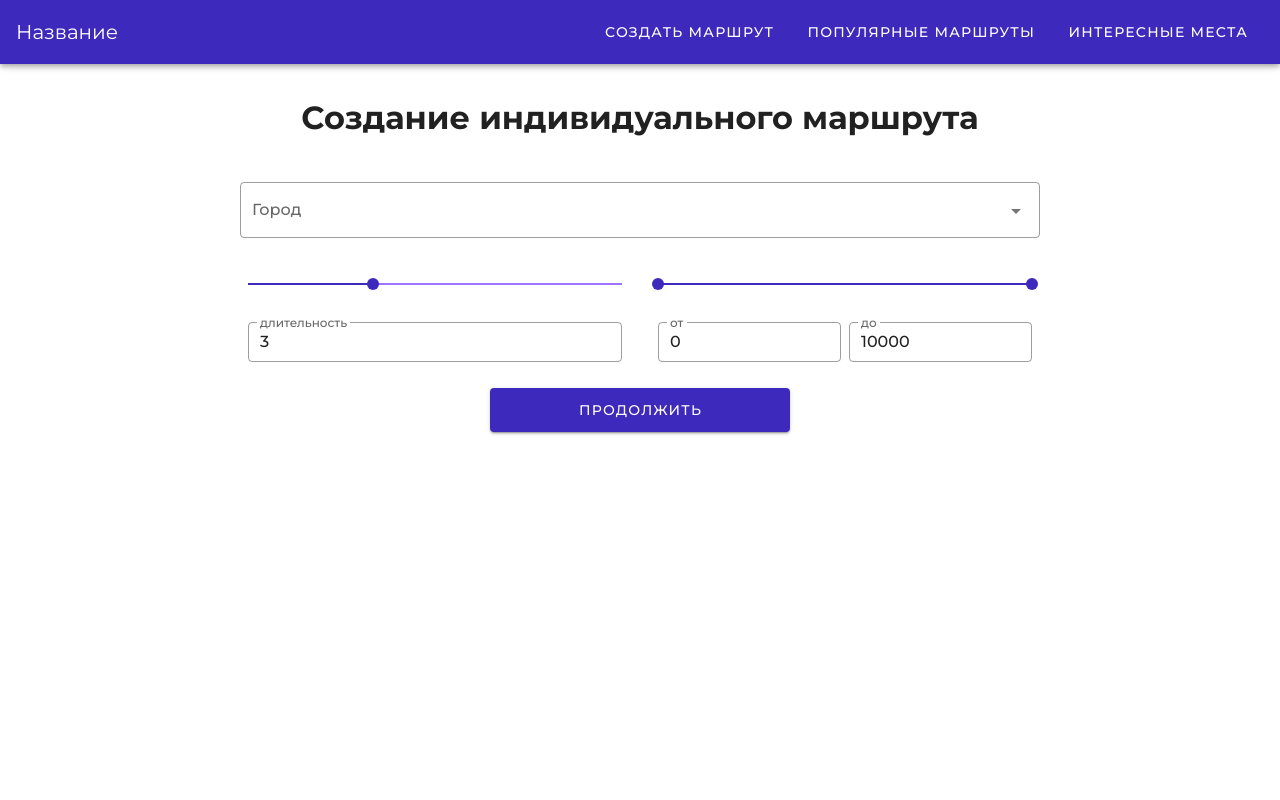
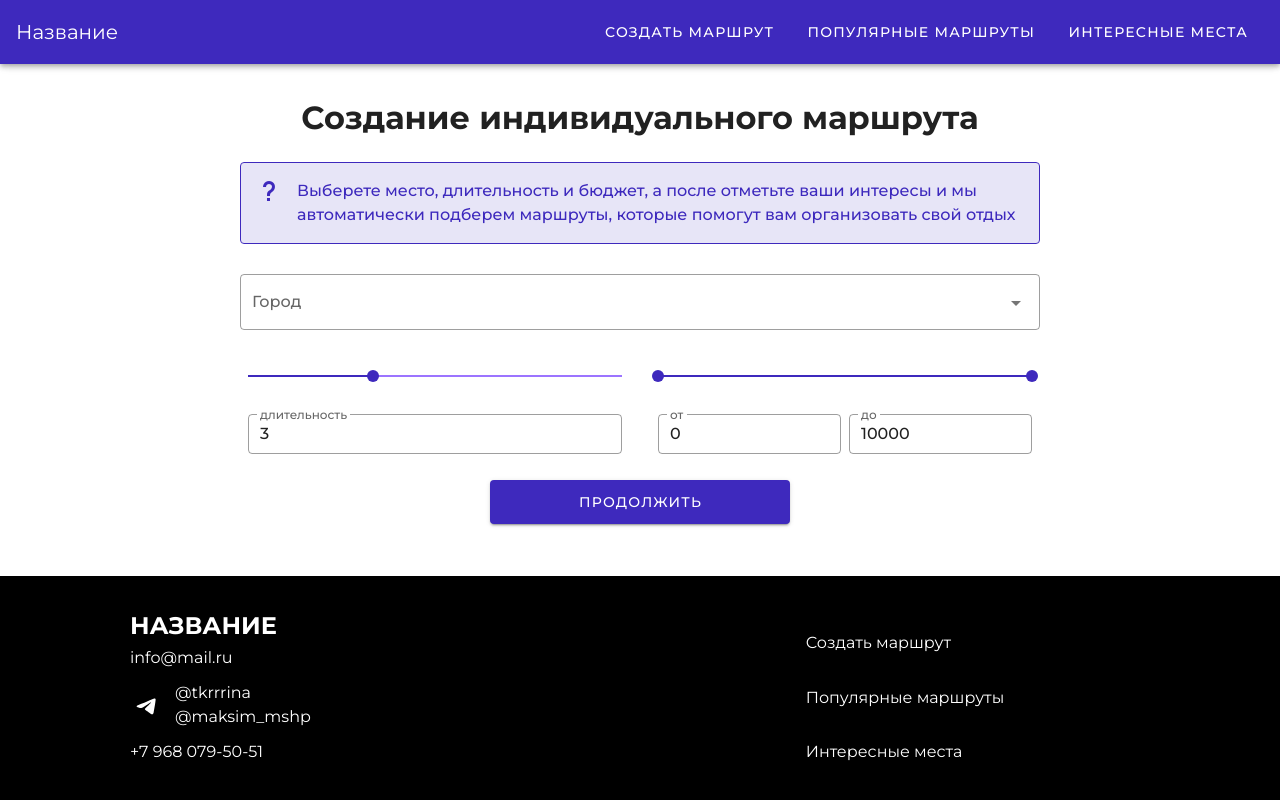
Before and after one commit to maksim-mshp/bv-travel, a Vue app: page /create in a window 1280 px wide. Shown: the top 800 px of the page. Built offline with nearby package versions, Linux system fonts and the light colour scheme.

Commit message:
добавлена подсказка

```diff
--- a/src/components/create/Form.vue
+++ b/src/components/create/Form.vue
@@ -3,6 +3,7 @@
         <div class="form-wrapper">
             <h1>Создание индивидуального маршрута</h1>
             <div class="form">
+            <v-alert class="help" outlined text color="primary" icon="mdi-help">Выберете место, длительность и бюджет, а после отметьте ваши интересы и мы автоматически подберем маршруты, которые помогут вам организовать свой отдых</v-alert>
                 <!-- <h2>Выберите город</h2> -->
                 <!-- <div class="cities-btn">
                     <v-btn
@@ -141,7 +142,7 @@ export default {
 
 <style scoped>
 .form-wrapper {
-    height: calc(100vh - 64px);
+    /* height: calc(100vh - 64px); */
     padding: 30px;
     font-weight: 500;
 }
@@ -186,10 +187,14 @@ export default {
 }
 
 .form {
-    height: 500px;
+    /* height: 500px; */
     max-width: 800px;
     margin: auto;
-    margin-top: 40px;
+    margin-top: 20px;
+}
+
+.help {
+    margin-bottom: 30px;
 }
 
 .cities-btn {
@@ -208,11 +213,11 @@ export default {
     margin: auto;
 }
 
-@media (max-width: 960px) {
+/* @media (max-width: 960px) {
     .form-wrapper {
         height: calc(100vh - 56px);
     }
-}
+} */
 
 @media (max-width: 500px) {
     /* .cities-btn {
--- a/src/views/Places.vue
+++ b/src/views/Places.vue
@@ -1,5 +1,7 @@
 <template>
     <div>
+        <City :places="places"></City>
+        <City :places="places"></City>
         <City :places="places"></City>
     </div>
 </template>
```
